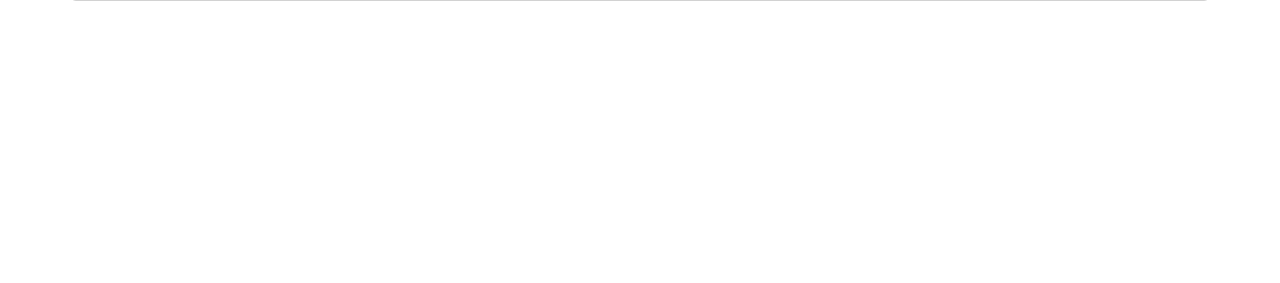
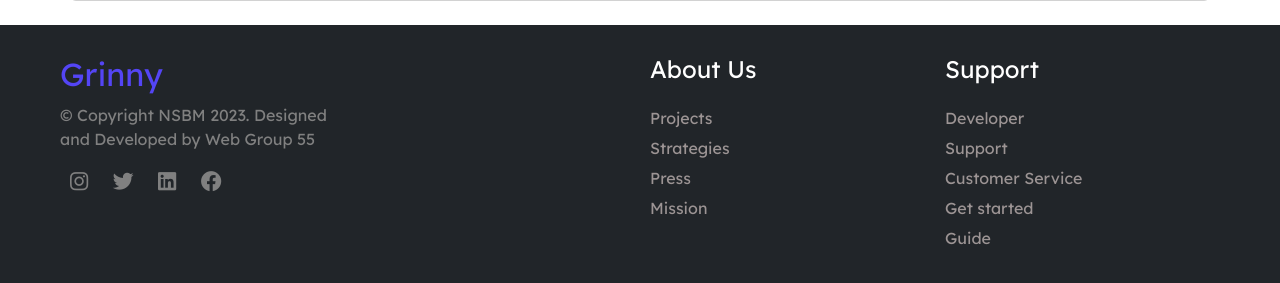
Before and after one commit to LokoGod/Grinny, a PHP site: page /aboutUs.html in a window 1280 px wide. Shown: the part 1115-1398 px from the top of the page. Before the commit the page ends 1116 px from the top, so only its background shows below. Run offline with PHP 8.4, Linux system fonts and the light colour scheme.

Commit message:
finalized_footer

```diff
--- a/aboutUs.html
+++ b/aboutUs.html
@@ -130,3 +130,41 @@
       </div>
     </div>
     <br>
+
+    <footer>
+      <div id="footer-name">
+        <h2>Grinny</h2>
+        <p>© Copyright NSBM 2023. Designed and Developed by Web Group 55</p>
+        <div id="footer-social-icon">
+          <i class="fa-brands fa-instagram"></i>
+          <i class="fa-brands fa-twitter"></i>
+          <i class="fa-brands fa-linkedin"></i>
+          <i class="fa-brands fa-facebook"></i>
+        </div>
+      </div>
+
+      <div class="footer-link"></div>
+
+      <div class="footer-link">
+        <h4>About Us</h4>
+        <div>
+          <a href="aboutUs.html">Projects</a>
+          <a href="aboutUs.html">Strategies</a>
+          <a href="aboutUs.html">Press</a>
+          <a href="aboutUs.html">Mission</a>
+        </div>
+      </div>
+      <div class="footer-link">
+        <h4>Support</h4>
+        <div>
+          <a href="contactUs.php">Developer</a>
+          <a href="contactUs.php">Support</a>
+          <a href="contactUs.php">Customer Service</a>
+          <a href="contactUs.php">Get started</a>
+          <a href="contactUs.php">Guide</a>
+        </div>
+      </div>
+    </footer>
+
+</body>
+</html>
--- a/features.html
+++ b/features.html
@@ -185,10 +185,7 @@
   <footer>
     <div id="footer-name">
       <h2>Grinny</h2>
-      <p>
-        Your Safety is Our Priority: Discover the Secure World of Our LLM
-        Program!
-      </p>
+      <p>© Copyright NSBM 2023. Designed and Developed by Web Group 55</p>
       <div id="footer-social-icon">
         <i class="fa-brands fa-instagram"></i>
         <i class="fa-brands fa-twitter"></i>
```
Also changed, not shown: contactUs.php (+36 -0 lines), feedback.php (+1 -9 lines).
